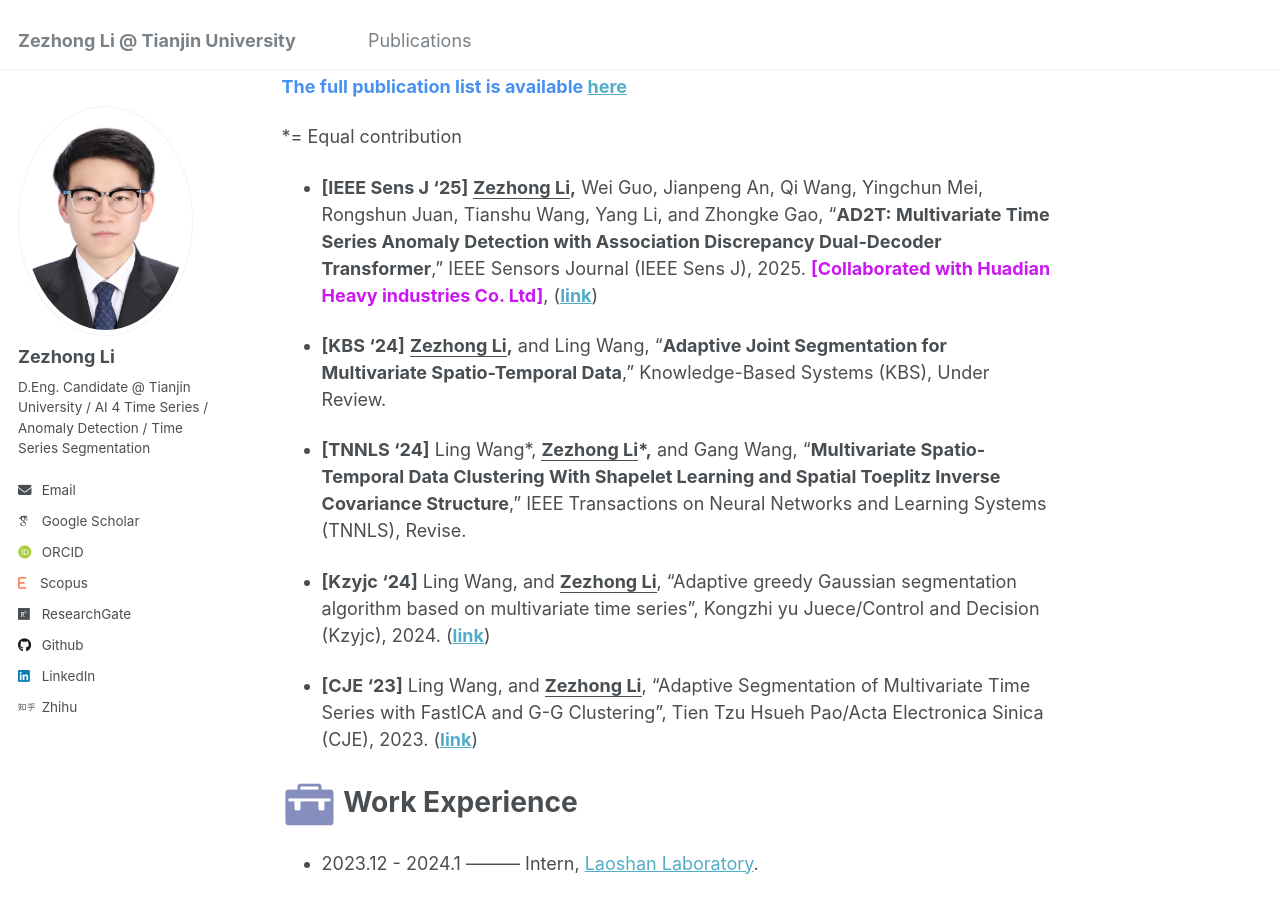
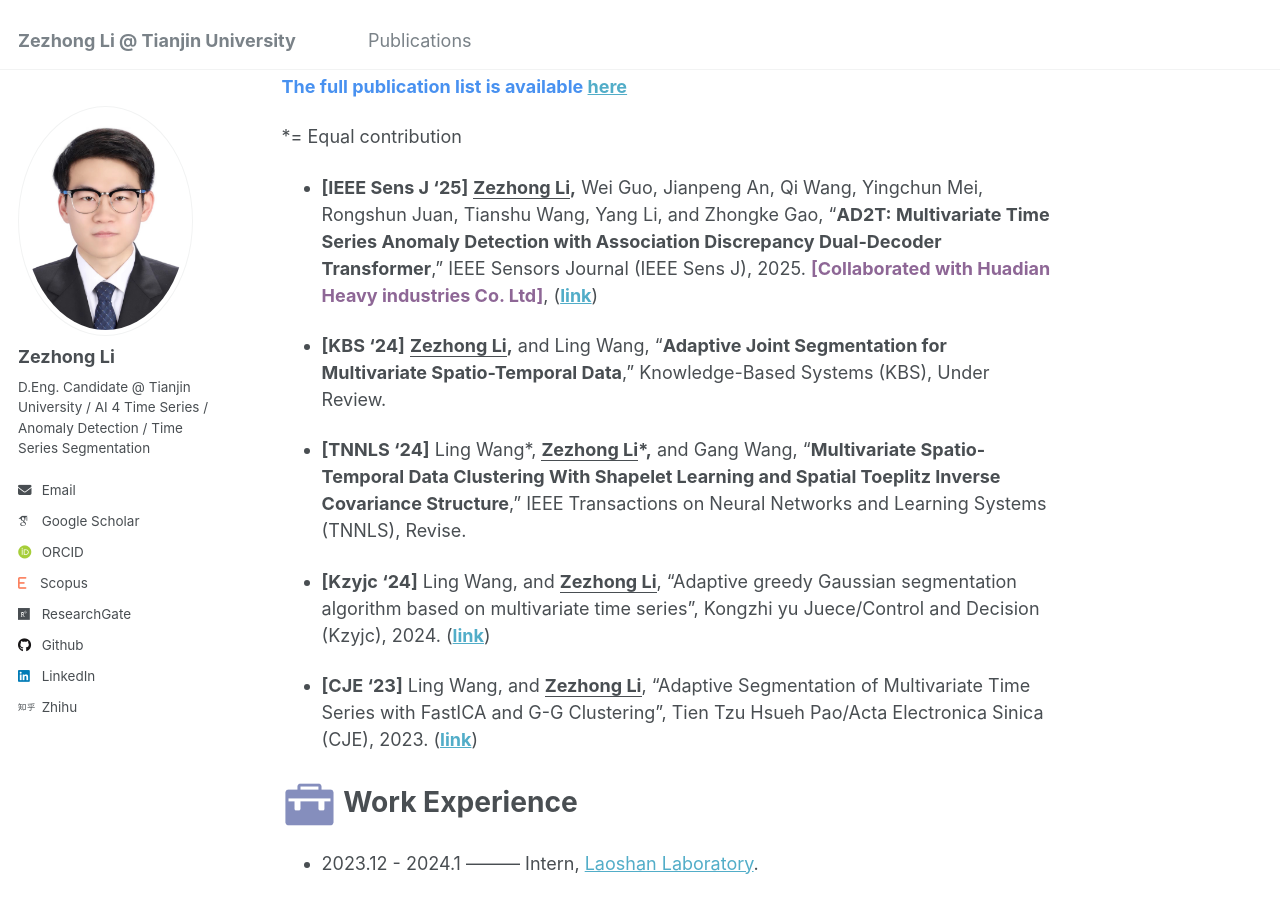
Before and after one commit to lzz19980125/lzz19980125.github.io, a Jekyll site: the page built from _pages/about.md, in a window 1280 px wide and 900 px high, scrolled down 852 px. Built offline with Jekyll 4.4.1, drawn with Linux system fonts in a browser that asks for light colours; some web fonts are replaced.

Commit message:
Update about.md

```diff
--- a/_pages/about.md
+++ b/_pages/about.md
@@ -34,7 +34,7 @@
 
 *= Equal contribution
 
-- **[IEEE Sens J '25]** **<u>Zezhong Li</u>,** Wei Guo, Jianpeng An, Qi Wang, Yingchun Mei, Rongshun Juan, Tianshu Wang, Yang Li, and Zhongke Gao, “**AD2T: Multivariate Time Series Anomaly Detection with Association Discrepancy Dual-Decoder Transformer**,” IEEE Sensors Journal (IEEE Sens J), 2025. <span style="color:rgb(204,23,242)">**[Collaborated with Huadian Heavy industries Co. Ltd]**</span>, ([**link**](https://ieeexplore.ieee.org/document/10906418))
+- **[IEEE Sens J '25]** **<u>Zezhong Li</u>,** Wei Guo, Jianpeng An, Qi Wang, Yingchun Mei, Rongshun Juan, Tianshu Wang, Yang Li, and Zhongke Gao, “**AD2T: Multivariate Time Series Anomaly Detection with Association Discrepancy Dual-Decoder Transformer**,” IEEE Sensors Journal (IEEE Sens J), 2025. <span style="color:rgb(142,103,150)">**[Collaborated with Huadian Heavy industries Co. Ltd]**</span>, ([**link**](https://ieeexplore.ieee.org/document/10906418))
 
 - **[KBS '24]** **<u>Zezhong Li</u>,** and Ling Wang, “**Adaptive Joint Segmentation for Multivariate Spatio-Temporal Data**,” Knowledge-Based Systems (KBS), Under Review.
 
```
